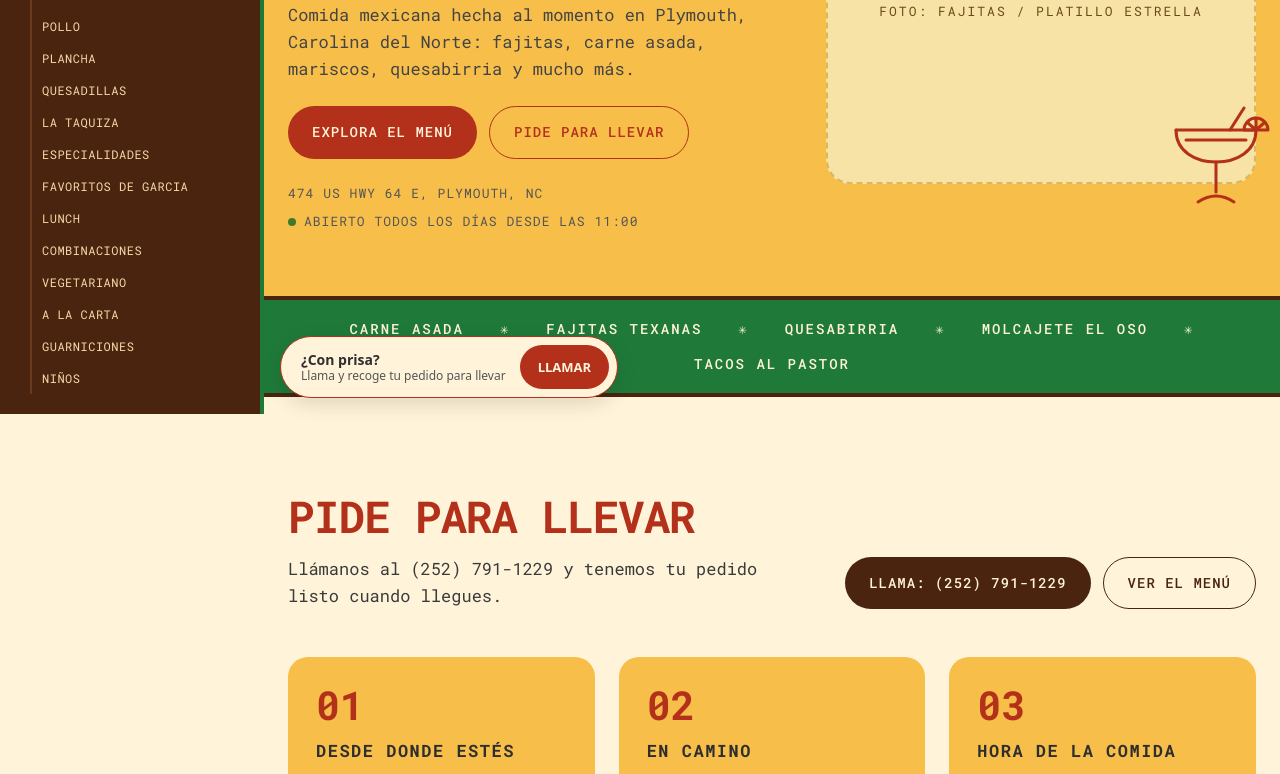
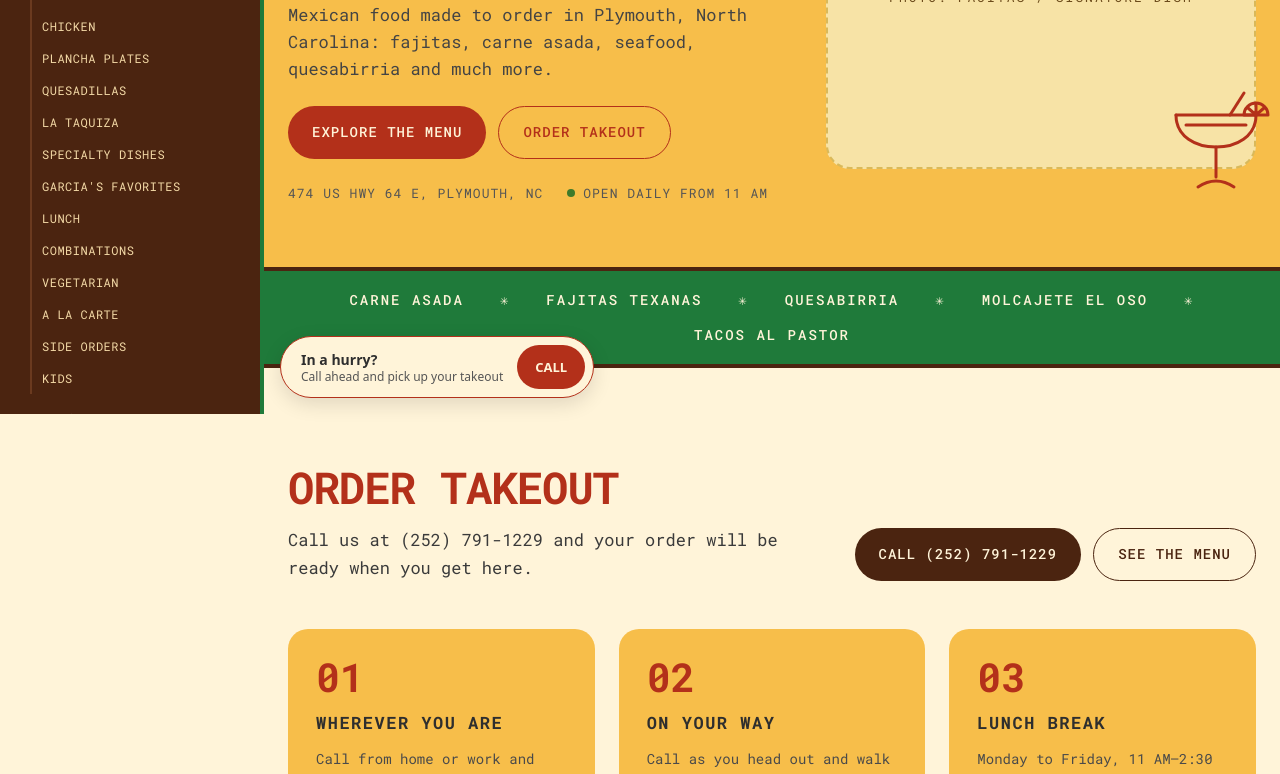
Before and after one commit to sleepygio/casagarcia, a plain HTML site: page index.html in a window 1280 px wide. Shown: the part 386-1160 px from the top of the page. Drawn offline with Linux system fonts and the light colour scheme.

Commit message:
Show English first in the language toggle and open in English
Co-Authored-By: Claude Opus 5.5 <noreply@anthropic.com>
Claude-Session: https://claude.ai/code/session_01Wk7Jn8L4HuZ7rGgenp9sjK

```diff
--- a/index.html
+++ b/index.html
@@ -1,5 +1,5 @@
 <!doctype html>
-<html lang="es">
+<html lang="en">
 <head>
 <meta charset="utf-8">
 <meta name="viewport" content="width=device-width, initial-scale=1">
@@ -102,7 +102,7 @@ class Component extends DCLogic {
   renderVals() {
     var accent = this.props.accent ?? '#B3301A';
     var self = this;
-    var lang = this.state.lang || this.props.startLang || 'es';
+    var lang = this.state.lang || this.props.startLang || 'en';
     var T = {
       es: {
         tagline: "RESTAURANTE MEXICANO", navLabel: "Principal", navMenu: "MENÚ", navAbout: "NOSOTROS", navVisit: "VISÍTANOS",
@@ -351,7 +351,7 @@ class Component extends DCLogic {
     var catNote = (lang === 'en' ? cat.noteEn : cat.noteEs) || '';
     var items = cat.items.map(function (x) { return { name: x[0], price: x[1], desc: x[2] }; });
     var small = 'font-family: inherit; font-size: 12px; letter-spacing: 1px; padding: 8px 14px; border-radius: 999px; border: none; cursor: pointer; min-height: 36px; min-width: 44px; ';
-    var langs = [['es', 'ES', 'Español'], ['en', 'EN', 'English']].map(function (d) {
+    var langs = [['en', 'EN', 'English'], ['es', 'ES', 'Español']].map(function (d) {
       var sel = lang === d[0];
       return {
         label: d[1], name: d[2], sel: sel ? 'true' : 'false',
@@ -667,7 +667,7 @@ render();
     links.forEach(function (a) { a.classList.toggle('on', a.dataset.sec === cur); });
   }
   window.addEventListener('scroll', spy, {passive: true});
-  syncSidebar(document.documentElement.lang || 'es');
+  syncSidebar(document.documentElement.lang || 'en');
 })();
 </script>
 </body>
```
